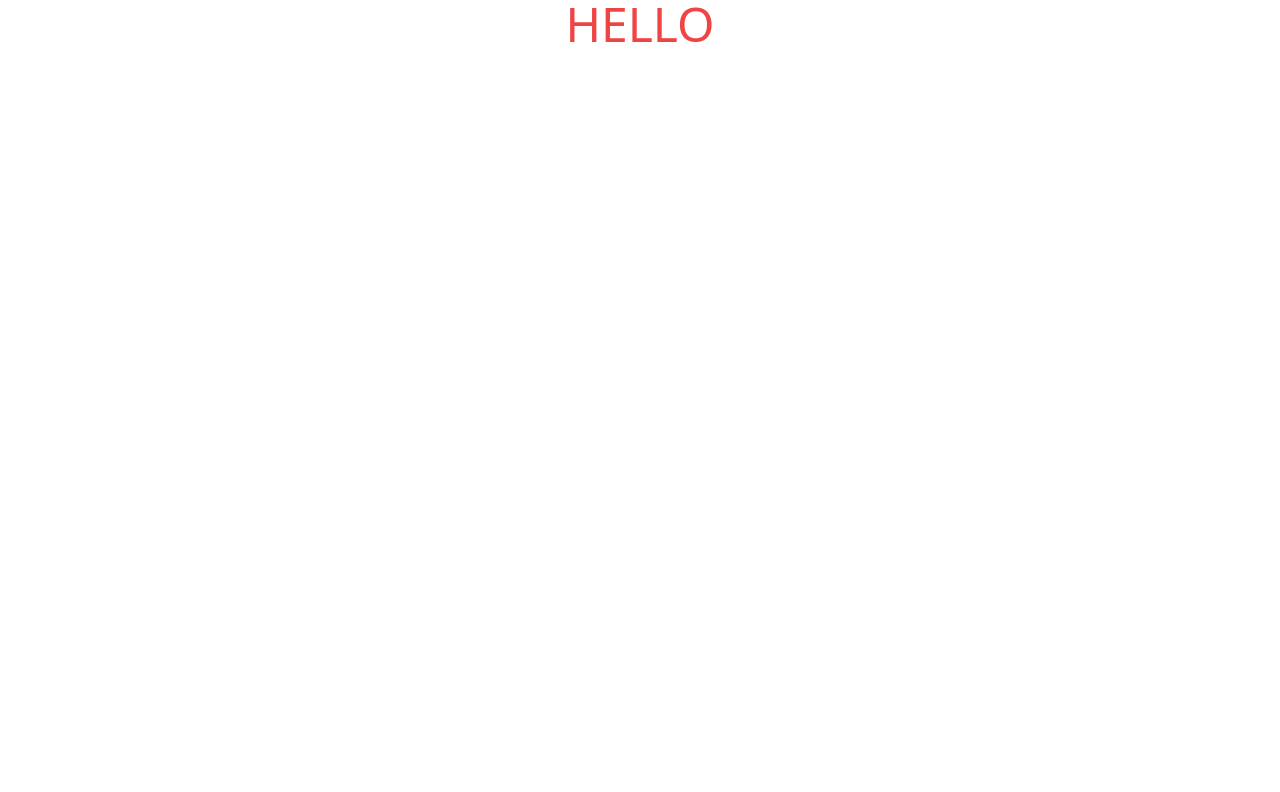
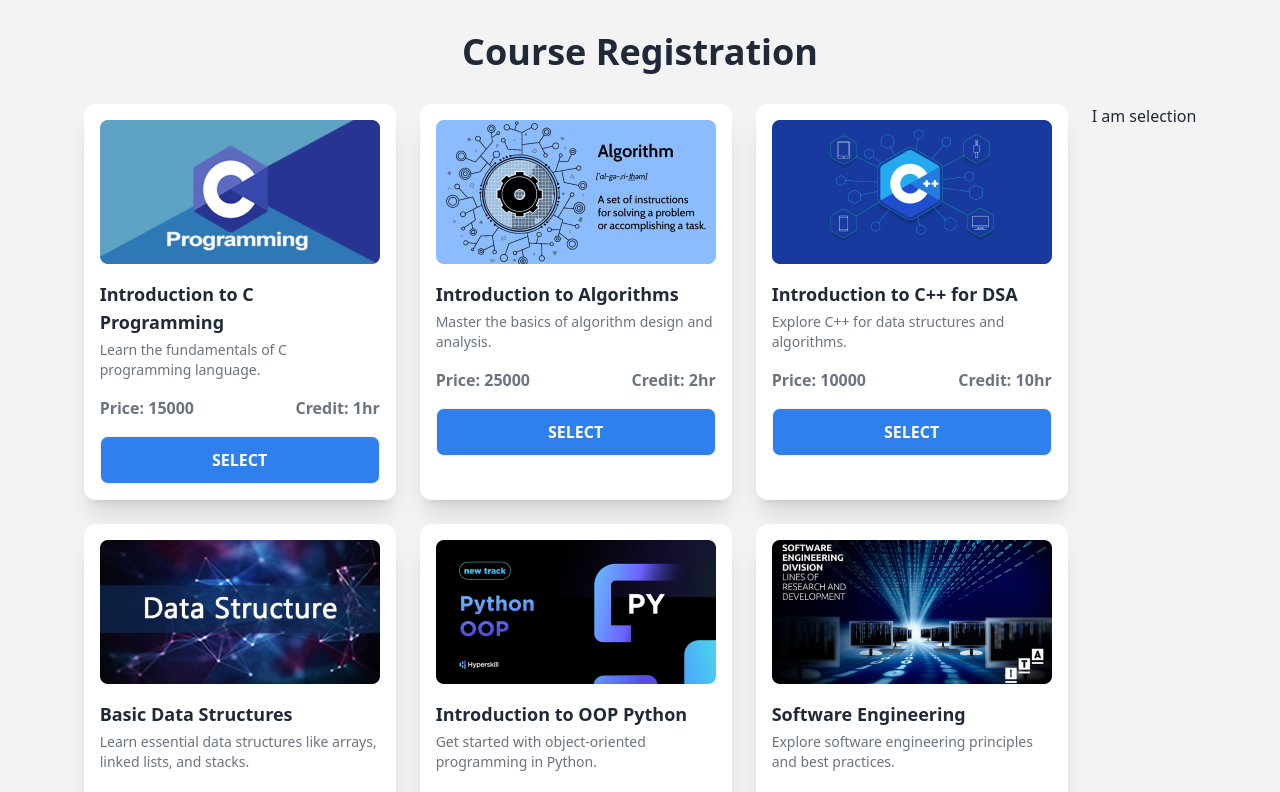
Before and after one commit to ShakeefAhmedRakin/CourseRegistration, a React (Vite) app: page / in a window 1280 px wide. Shown: the top 792 px of the page. Built offline with nearby package versions, Linux system fonts and the light colour scheme.

Commit message:
Added courseID to courses.json and rendered the course cards.

```diff
--- a/public/courses.json
+++ b/public/courses.json
@@ -1,5 +1,6 @@
 [
     {
+        "courseId": 1,
         "courseName": "Introduction to C Programming",
         "credit": 1,
         "price": 15000,
@@ -7,6 +8,7 @@
         "image": "../src/assets/Rectangle 2-2.png"
     },
     {
+        "courseId": 2,
         "courseName": "Introduction to Algorithms",
         "credit": 2,
         "price": 25000,
@@ -14,6 +16,7 @@
         "image": "../src/assets/Rectangle 2-3.png"
     },
     {
+        "courseId": 3,
         "courseName": "Introduction to C++ for DSA",
         "credit": 10,
         "price": 10000,
@@ -21,6 +24,7 @@
         "image": "../src/assets/Rectangle 2-4.png"
     },
     {
+        "courseId": 4,
         "courseName": "Basic Data Structures",
         "credit": 5,
         "price": 35000,
@@ -28,6 +32,7 @@
         "image": "../src/assets/Rectangle 3.png"
     },
     {
+        "courseId": 5,
         "courseName": "Introduction to OOP Python",
         "credit": 5,
         "price": 19000,
@@ -35,6 +40,7 @@
         "image": "../src/assets/Rectangle 2.png"
     },
     {
+        "courseId": 6,
         "courseName": "Software Engineering",
         "credit": 2,
         "price": 23000,
@@ -42,6 +48,7 @@
         "image": "../src/assets/Rectangle 2-5.png"
     },
     {
+        "courseId": 7,
         "courseName": "AWS",
         "credit": 5,
         "price": 35000,
@@ -49,6 +56,7 @@
         "image": "../src/assets/Rectangle 3-1.png"
     },
     {
+        "courseId": 8,
         "courseName": "Cloud Computing",
         "credit": 5,
         "price": 19000,
@@ -56,6 +64,7 @@
         "image": "../src/assets/Rectangle 2-1.png"
     },
     {
+        "courseId": 9,
         "courseName": "Database (MySQL)",
         "credit": 2,
         "price": 23000,
--- a/src/App.jsx
+++ b/src/App.jsx
@@ -1,19 +1,20 @@
-import { useState } from "react";
-import { useEffect } from "react";
-import "./App.css";
+import Header from "./Header";
+import Selection from "./Selection";
+import Courses from "./Courses";
 
 function App() {
-  // const [courses,setCourses] = useState [];
-
-  useEffect(() => {
-    fetch("courses.json")
-      .then((res) => res.json())
-      .then((data) => console.log(data));
-  }, []);
   return (
-    <>
-      <h1 className="text-center text-5xl text-red-500 ">HELLO</h1>
-    </>
+    <div className="bg-[#F3F3F3]">
+      <Header></Header>
+      <div className="flex justify-center gap-6">
+        <div>
+          <Courses></Courses>
+        </div>
+        <div>
+          <Selection></Selection>
+        </div>
+      </div>
+    </div>
   );
 }
 
--- /dev/null
+++ b/src/CourseCard.jsx
@@ -0,0 +1,22 @@
+const CourseCard = ({ course }) => {
+  console.log(course);
+  const { courseName, credit, details, image, price } = course;
+  return (
+    <div className="p-4 bg-white shadow-xl rounded-xl w-[312px] space-y-4">
+      <img src={image} alt="" />
+      <div className="space-y-1">
+        <h2 className=" text-lg font-semibold">{courseName}</h2>
+        <p className=" text-sm text-gray-500 ">{details}</p>
+      </div>
+      <div className="flex justify-between">
+        <h2 className="font-semibold text-gray-500">Price: {price}</h2>
+        <h2 className="font-semibold text-gray-500">Credit: {credit}hr</h2>
+      </div>
+      <button className="hover:bg-[#2F80ED] btn w-full bg-[#2F80ED] text-white text-base font-semibold">
+        Select
+      </button>
+    </div>
+  );
+};
+
+export default CourseCard;
--- /dev/null
+++ b/src/Courses.jsx
@@ -0,0 +1,23 @@
+import { useState } from "react";
+import { useEffect } from "react";
+import CourseCard from "./CourseCard";
+
+const Courses = () => {
+  const [courses, setCourses] = useState([]);
+
+  useEffect(() => {
+    fetch("courses.json")
+      .then((res) => res.json())
+      .then((data) => setCourses(data));
+  }, []);
+
+  return (
+    <div className="grid grid-cols-3 gap-6">
+      {courses.map((course) => (
+        <CourseCard key={course.courseId} course={course}></CourseCard>
+      ))}
+    </div>
+  );
+};
+
+export default Courses;
--- /dev/null
+++ b/src/Header.jsx
@@ -0,0 +1,9 @@
+const Header = () => {
+  return (
+    <div className="p-8">
+      <h1 className="text-center font-bold text-4xl">Course Registration</h1>
+    </div>
+  );
+};
+
+export default Header;
--- /dev/null
+++ b/src/Selection.jsx
@@ -0,0 +1,9 @@
+const Selection = () => {
+  return (
+    <div>
+      <h1>I am selection</h1>
+    </div>
+  );
+};
+
+export default Selection;
```
Also changed, not shown: .eslintrc.cjs, src/App.css (deleted).
